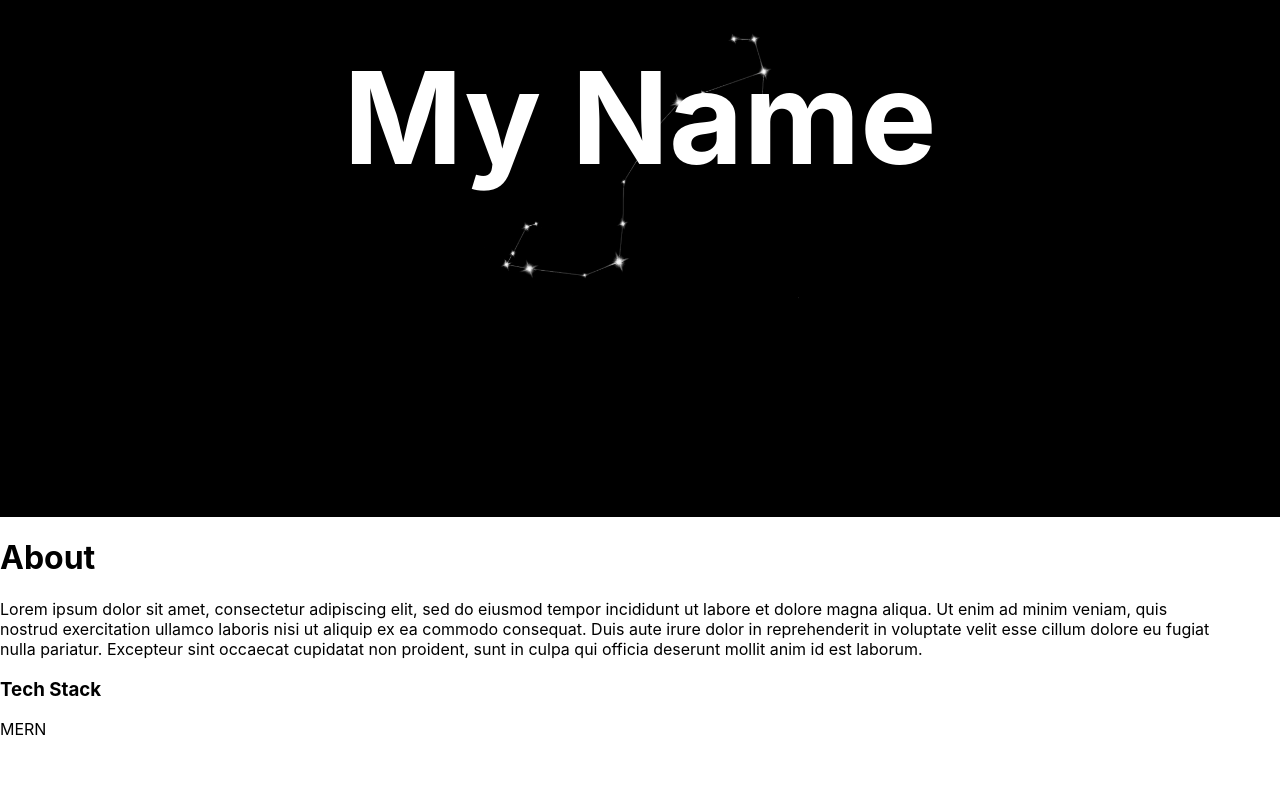
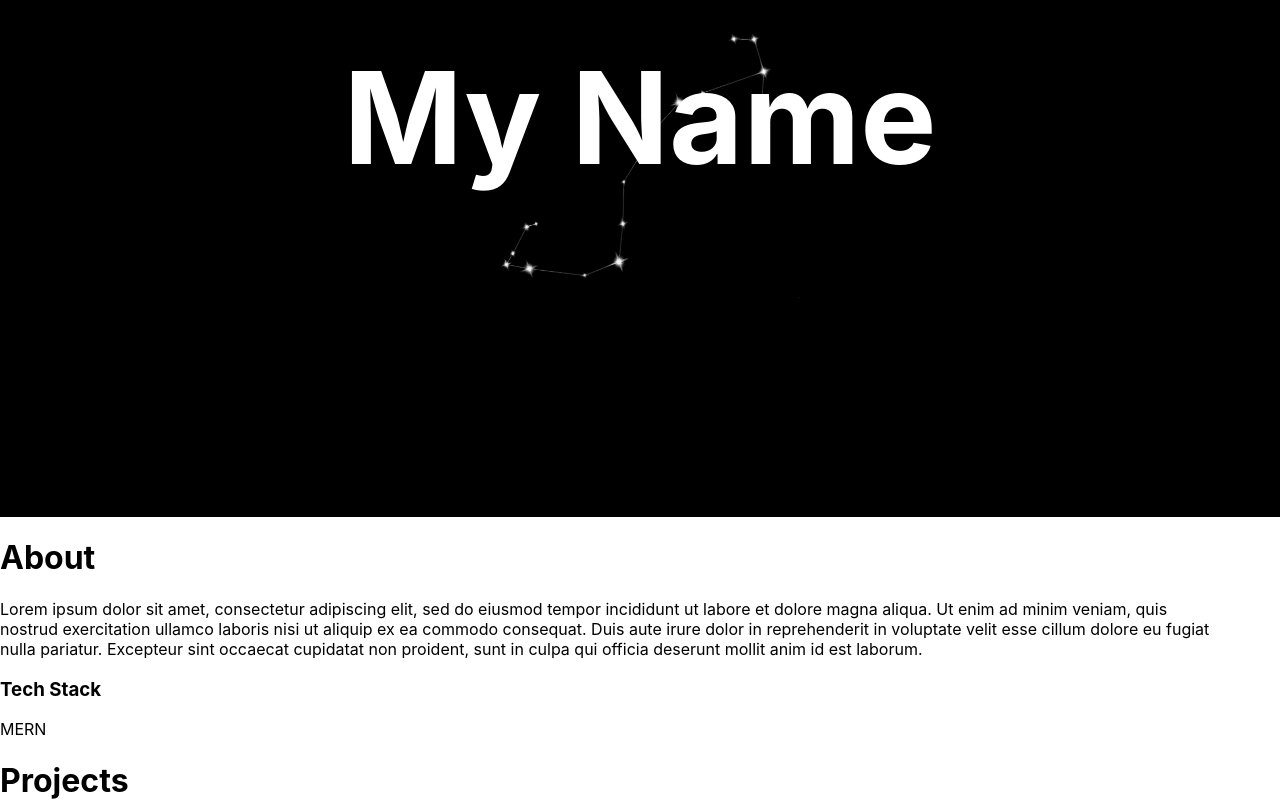
Before and after one commit to AKHIL-GIREESH/Akhil-Gireesh-Portfolio, a React (Create React App) app in the folder portfolio-frontend/: page / in a window 1280 px wide. Shown: the part 283-1083 px from the top of the page. Before the commit the page ends 1022 px from the top, so only its background shows below. Built offline with nearby package versions, Linux system fonts and the light colour scheme.

Commit message:
Projects

```diff
--- a/portfolio-frontend/src/App.js
+++ b/portfolio-frontend/src/App.js
@@ -2,12 +2,14 @@
 import './App.css';
 import Heading from './components/Heading';
 import About from './components/About';
+import Projects from './components/projects';
 
 function App() {
   return (
     <div className="App">
       <Heading/>
       <About/>
+      <Projects/>
     </div>
   );
 }
--- a/portfolio-frontend/src/components/projects.js
+++ b/portfolio-frontend/src/components/projects.js
@@ -1,8 +1,8 @@
 const Projects = () => {
     return (
-    <>
+    <h1>
        Projects
-    </>
+    </h1>
     )
 }
 
```
